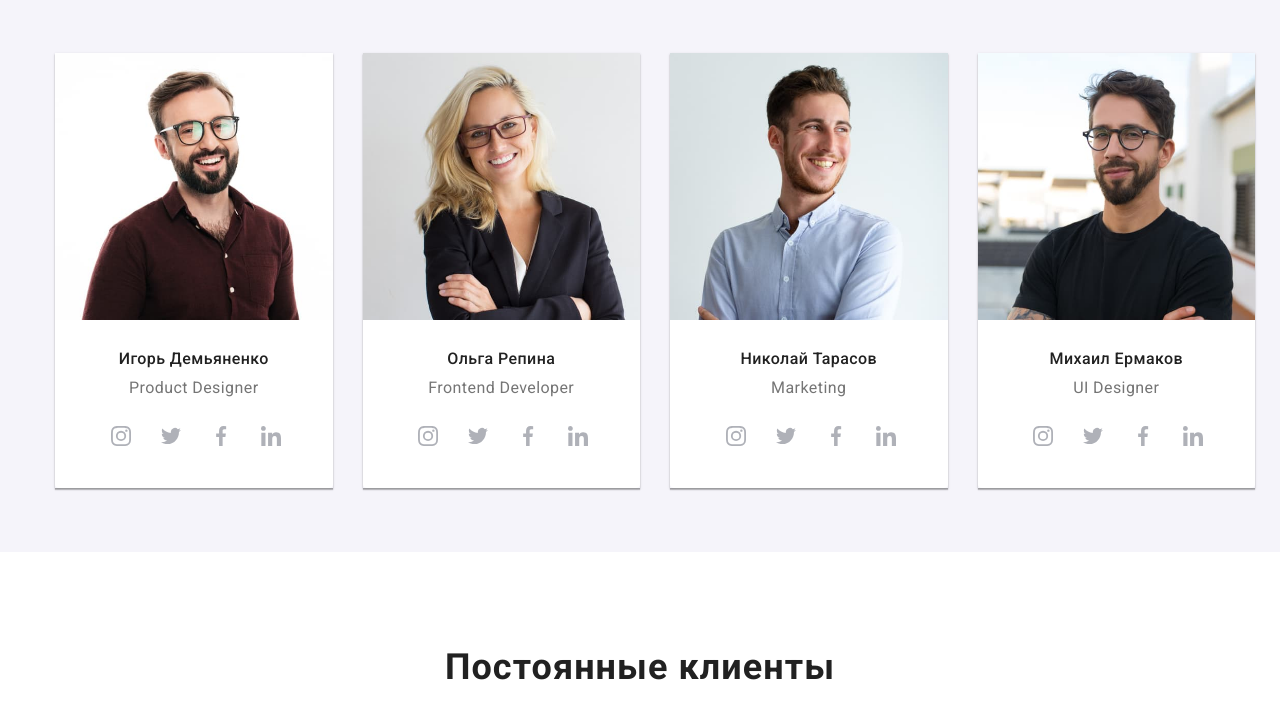
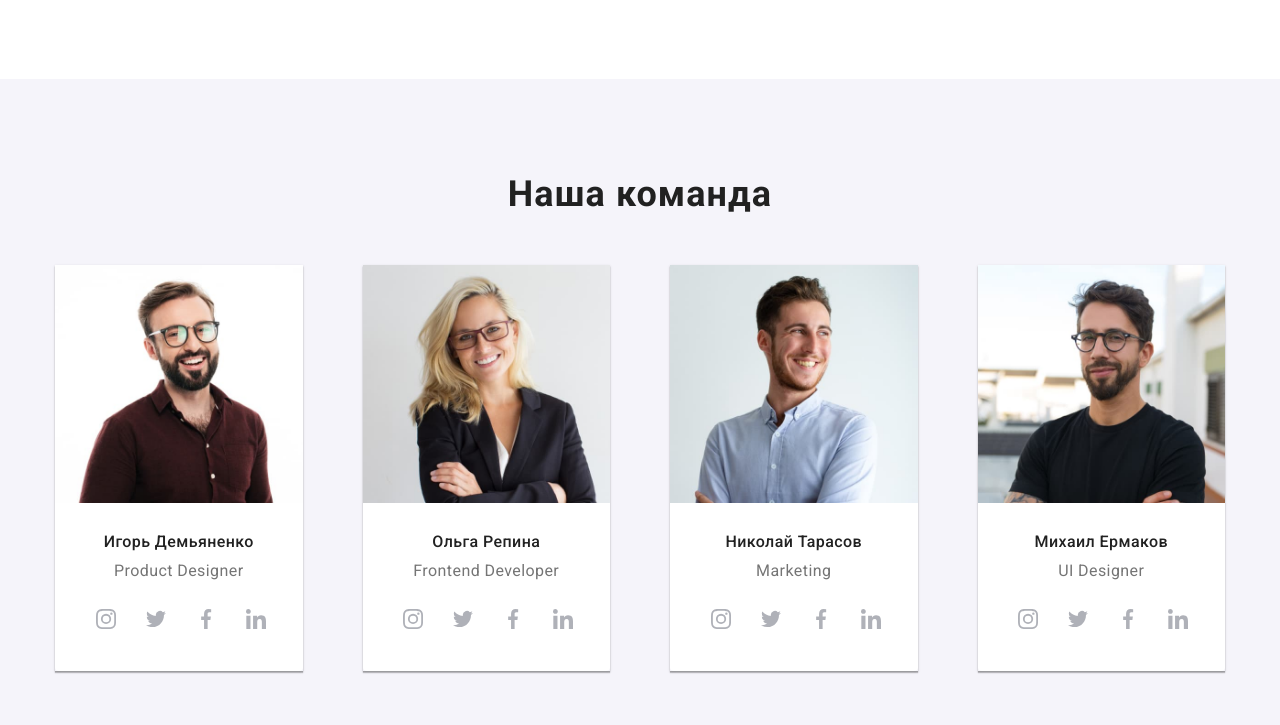
Before and after one commit to MariiaBatyuta/goit-markup-hw-08, a plain HTML site: page index.html in a window 1280 px wide. Shown: the part 1535-2260 px from the top of the page. Drawn offline with nearby package versions, Linux system fonts and the light colour scheme; files that its build step writes are made by us from their sources.

Commit message:
fixed_studia

```diff
--- a/index.html
+++ b/index.html
@@ -127,7 +127,7 @@
     <!-- main -->
     <main>
 
-        <section class="hero section">
+        <section class="hero">
             <div class="container">
                 <h1 class="hero__title">Эффективные решения для вашего бизнеса</h1>
                 <button type="button" class="hero__button" data-modal-open>Заказать услугу</button>
--- a/sass/layout/_advantages.scss
+++ b/sass/layout/_advantages.scss
@@ -3,10 +3,7 @@
 @media screen and (min-width:768px) {
     display: flex;
     flex-wrap: wrap;
-    margin-right: -30px;
 }
-
-
 }
 
 .advantages__item {
--- a/sass/layout/_footer-center.scss
+++ b/sass/layout/_footer-center.scss
@@ -55,10 +55,9 @@
     flex-direction: column;
     justify-content: center;
     align-items: center;
-    margin-bottom: 60px;
 
     @media screen and (min-width:1200px) {
-        margin-right: 93px;
+
         margin-bottom: 0px;
         width: auto;
     }
--- a/sass/layout/_footer-left.scss
+++ b/sass/layout/_footer-left.scss
@@ -4,24 +4,35 @@
 }
 
 .footer-top {
+    @media screen and (max-width:767px) {
+        margin-bottom: 60px;
+    }
 
     @media screen and (min-width:768px) {
     display: flex;
     justify-content: space-around;
     align-items: baseline;
+    margin-bottom: 60px;
     }
+    @media screen and (min-width:1200px) {
+        margin-right: 93px;
+    }
+
 }
 
 .footer-left {
     display: flex;
     flex-direction: column;
     justify-content: center;
-    margin-bottom: 60px;
+
+    @media screen and (max-width:767px) {
+        margin-bottom: 60px;
+    }
 
     @media screen and (min-width:1200px) {
-            margin-right: 70px;
-            margin-bottom: 0%;
-        }
+        margin-right: 70px;
+        margin-bottom: 0%;
+    }
 }
 .address-item {
     text-align: center;
--- a/sass/layout/_team.scss
+++ b/sass/layout/_team.scss
@@ -30,36 +30,47 @@
     @media screen and (min-width:768px) {
         display: flex;
         flex-wrap: wrap;
-        margin-right: -30px;
-        margin-bottom:-30px;
+        gap: 30px;
+    }
+
+    @media screen and (min-width:1200px) {
+        flex-wrap: nowrap;
     }
 }
 
 .team__item {
     box-shadow: 0px 1px 3px rgb(0 0 0 / 12%), 0px 1px 1px rgb(0 0 0 / 14%), 0px 2px 1px rgb(0 0 0 / 20%);
-    margin-bottom: 30px;
-    @media screen and (min-width:768px) {
-        width: calc((100% - 60px) / 2);
-    margin-right: 30px;
-    margin-bottom: 30px;
+
+    @media screen and (max-width:767px) {
+        width: calc((100%) / 1);
+    }
+
+    @media screen and (min-width: 768px) {
+        flex-basis: calc((100% - 30px)/2);
+        margin-bottom: 0;
     }
 
     @media screen and (min-width:1200px) {
         width: calc((100% - 90px) / 4);
         margin-right: 30px;
         margin-bottom: 0px;
-
      }
 
     &:nth-child(4n) {
         @media screen and (min-width:1200px) {
             margin-right: 0px;
         }
+}
+}
+
+@media screen and (max-width:767px) {
+    .team__item:not(:last-child) {
+        margin-bottom: 30px;
+    }
+}
 
 
 
-}
-}
 .team__name {
     font-weight: 500;
     font-size: 16px;
```
Also changed, not shown: css/main.css, 1 other file.
